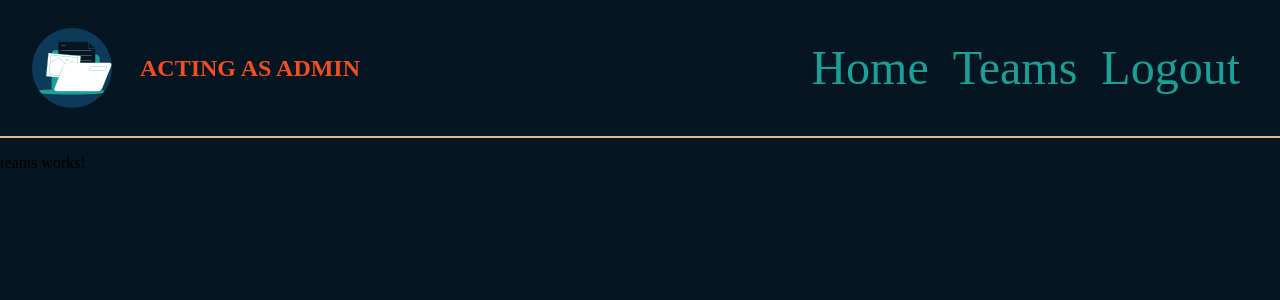
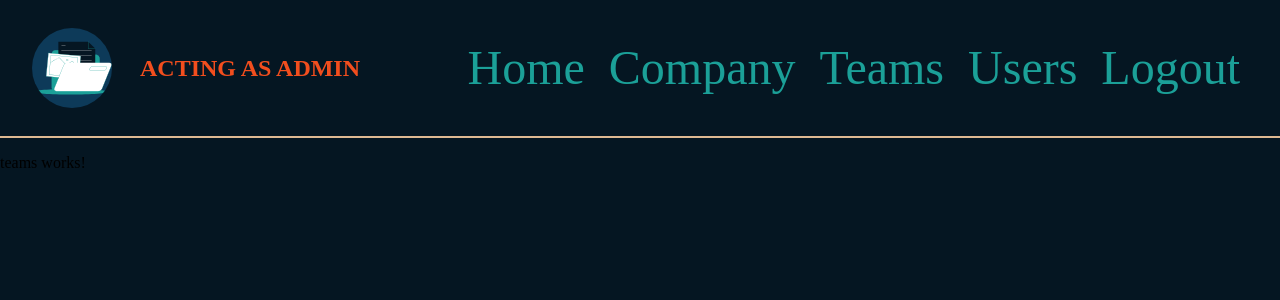
Before and after one commit to MRowan121/company-portal, an Angular app in the folder frontend/: page /teams in a window 1280 px wide. Shown: the top 300 px of the page. Built offline with nearby package versions, Linux system fonts and the light colour scheme.

Commit message:
Uncomment something in nav bar html

```diff
--- a/frontend/src/app/Components/nav-bar/nav-bar.component.html
+++ b/frontend/src/app/Components/nav-bar/nav-bar.component.html
@@ -9,9 +9,9 @@
   </div>
   <ul class="nav-links">
     <li routerLink="/announcements">Home</li>
-    <!-- <li routerLink="/select-company">Company</li> -->
+    <li routerLink="/select-company">Company</li>
     <li routerLink="/teams">Teams</li>
-    <!-- <li routerLink="/user-registry">Users</li> -->
+    <li routerLink="/user-registry">Users</li>
     <li routerLink="/">Logout</li>
   </ul>
 </nav>
```
